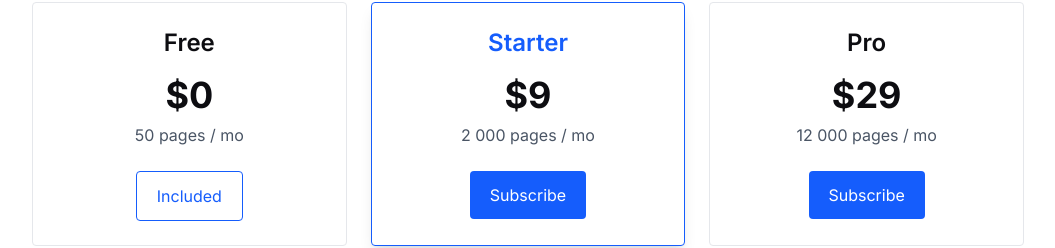
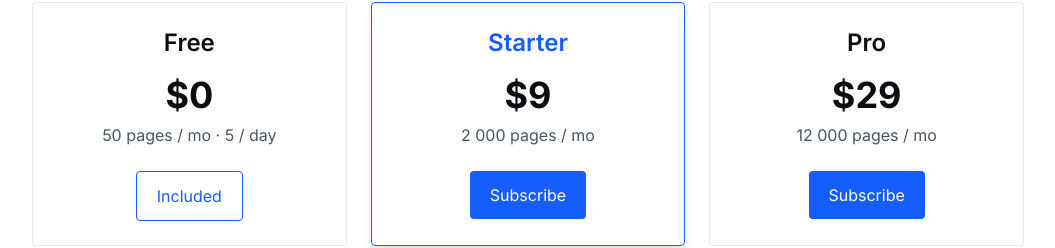
Before and after one commit to scutler19/fileslap-site, a Next.js app: page /pricing in a window 1280 px wide. Shown: the part 166-414 px from the top of the page, without its empty margins (112-1167 px from the left). Built offline with nearby package versions, Linux system fonts and the light colour scheme.

Commit message:
Clarify free tier cap (5 pages/day) on hero & pricing

```diff
--- a/src/app/page.tsx
+++ b/src/app/page.tsx
@@ -16,7 +16,8 @@ export default function Home() {
           Convert any HTML (or URL) to a pixel-perfect PDF with a single HTTP
           request.
           <br />
-          Your first <strong>50&nbsp;pages&nbsp;/&nbsp;month</strong> are free.
+          Your first <strong>50&nbsp;pages / month</strong>&nbsp;(up to&nbsp;
+          <strong>5&nbsp;conversions per day</strong>) are free.
         </p>
 
         {/* ── Free-key signup ─────────────────────────────── */}
--- a/src/app/pricing/page.tsx
+++ b/src/app/pricing/page.tsx
@@ -1,12 +1,28 @@
 /* src/app/pricing/page.tsx */
 import Link from 'next/link';
 
-const API_BASE = 'https://api.fileslap.com'; // <— live API host
+const API_BASE = 'https://api.fileslap.com'; // live API host
 
 const plans = [
-  { name: 'Free',    price: '$0',  pages: '50 pages / mo',     highlight: false },
-  { name: 'Starter', price: '$9',  pages: '2 000 pages / mo',  highlight: true  },
-  { name: 'Pro',     price: '$29', pages: '12 000 pages / mo', highlight: false },
+  {
+    name: 'Free',
+    price: '$0',
+    // ⬇ added daily cap note
+    pages: '50 pages / mo · 5 / day',
+    highlight: false,
+  },
+  {
+    name: 'Starter',
+    price: '$9',
+    pages: '2 000 pages / mo',
+    highlight: true,
+  },
+  {
+    name: 'Pro',
+    price: '$29',
+    pages: '12 000 pages / mo',
+    highlight: false,
+  },
 ];
 
 export default function Pricing() {
```
